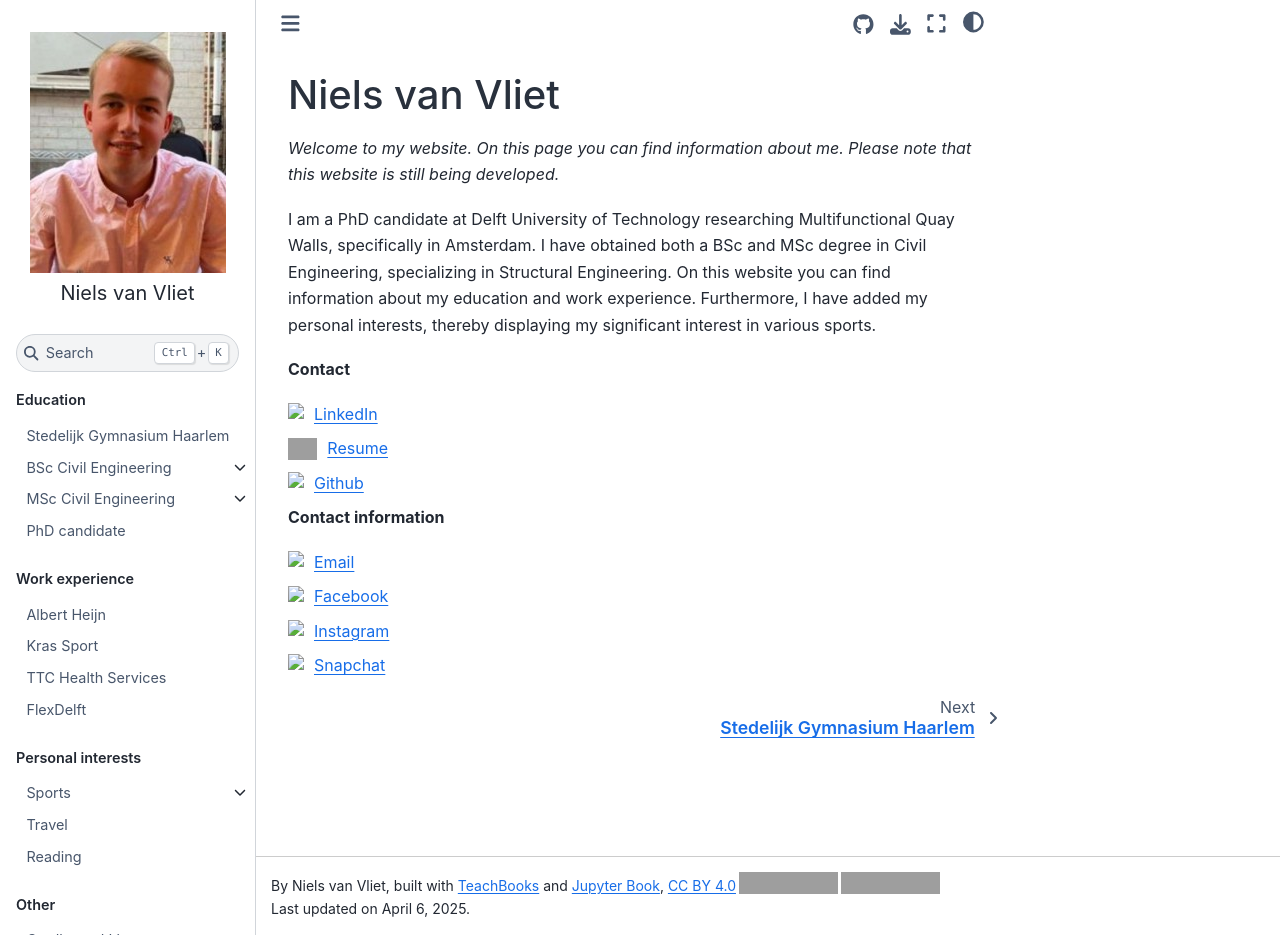
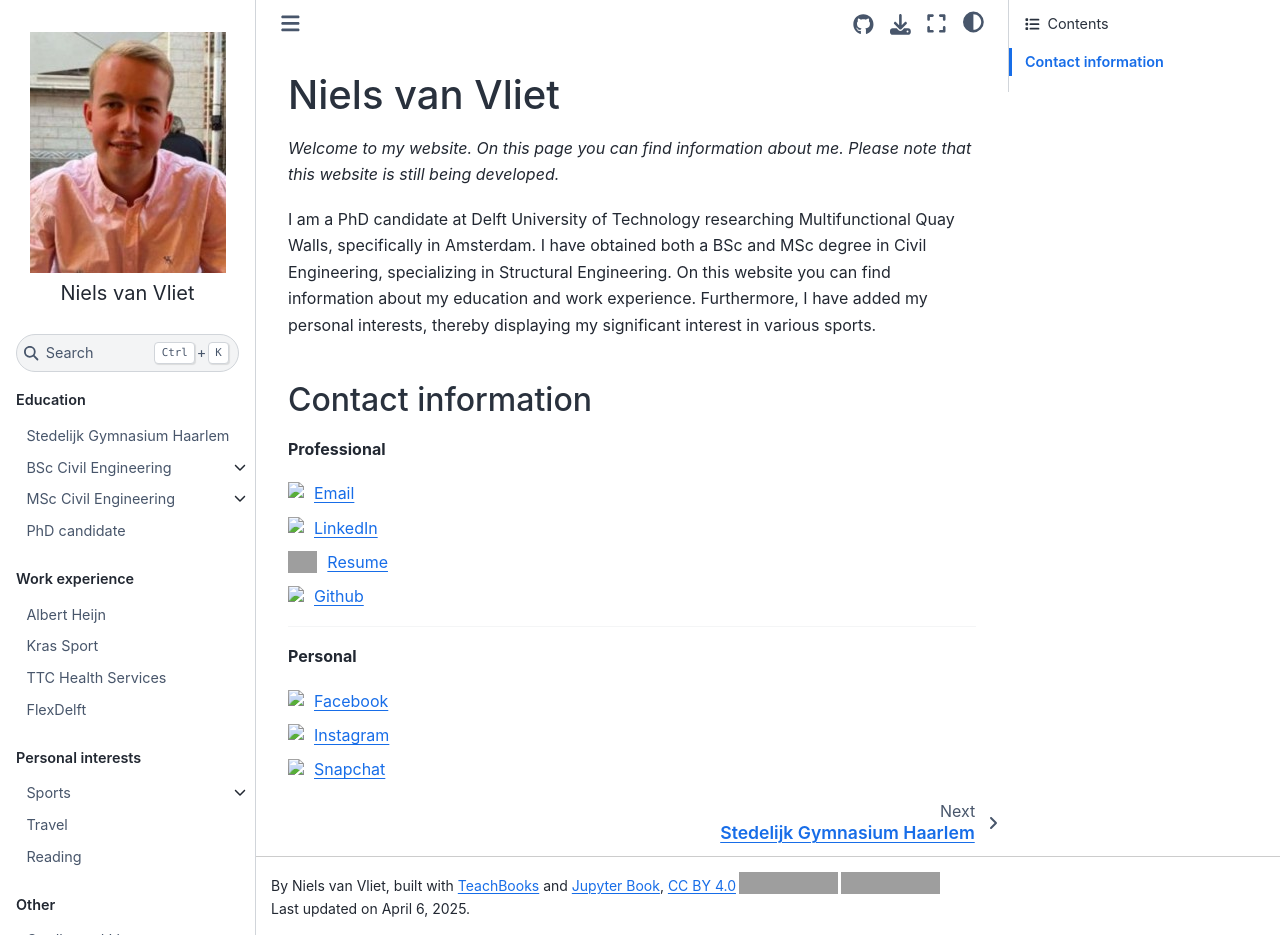
Before and after one commit to navanvliet/navanvliet, a Jupyter Book: the page built from book/intro.md, in a window 1280 px wide and 935 px high. Built offline with Jupyter Book 1.0.4 settings and Sphinx 7.4.7 and the Sphinx Book theme 1.1.4, drawn with Linux system fonts in a browser that asks for light colours; pages that are not in the unit, such as notebooks, are missing from menus; comment, search, counter and statistics services are not loaded; grey boxes are pictures that could not be loaded.

Commit message:
changes contact information

```diff
--- a/book/_toc.yml
+++ b/book/_toc.yml
@@ -26,7 +26,7 @@ parts:
     chapters:
     - file: Personalinterests/Sports/Sports.md
       sections:
-      - file: Personalinterests/Sports/Rowing.md
+      - file: Personalinterests/Sports/Rowing/Rowing.md
         sections:
         - file: Personalinterests/Sports/Rowing/143.md
         - file: Personalinterests/Sports/Rowing/144.md
@@ -34,6 +34,7 @@ parts:
         - file: Personalinterests/Sports/Rowing/146.md
         - file: Personalinterests/Sports/Rowing/147.md
       - file: Personalinterests/Sports/Cycling/Cycling.md
+      - file: Personalinterests/Sports/Running/Running.md
     - file: Personalinterests/Travel/Travel.md
     - file: Personalinterests/Reading/Reading.md
 
--- a/book/intro.md
+++ b/book/intro.md
@@ -5,7 +5,14 @@ _Welcome to my website. On this page you can find information about me. Please n
 
 I am a PhD candidate at Delft University of Technology researching Multifunctional Quay Walls, specifically in Amsterdam. I have obtained both a BSc and MSc degree in Civil Engineering, specializing in Structural Engineering. On this website you can find information about my education and work experience. Furthermore, I have added my personal interests, thereby displaying my significant interest in various sports.
 
-**Contact**
+## Contact information
+
+**Professional**
+<div style="display:flex; align-items:center; margin-bottom:8px;">
+  <img src="figures/gmail.jpg" style="height:22px; margin-right:10px;">
+  <a href="mailto:nielsvanvliet1999@gmail.com">Email</a>
+</div>
+
 <div style="display:flex; align-items:center; margin-bottom:8px;">
   <img src="figures/linkedin.png" style="height:22px; margin-right:10px;">
   <a href="https://www.linkedin.com/in/niels-van-vliet-005a4b229?utm_source=share&utm_campaign=share_via&utm_content=profile&utm_medium=ios_app">LinkedIn</a>
@@ -21,13 +28,9 @@ I am a PhD candidate at Delft University of Technology researching Multifunction
   <a href="https://github.com/navanvliet">Github</a>
 </div>
 
+---
 
-**Contact information**
-<div style="display:flex; align-items:center; margin-bottom:8px;">
-  <img src="figures/gmail.jpg" style="height:22px; margin-right:10px;">
-  <a href="mailto:nielsvanvliet1999@gmail.com">Email</a>
-</div>
-
+**Personal**
 <div style="display:flex; align-items:center; margin-bottom:8px;">
   <img src="figures/facebook.png" style="height:22px; margin-right:10px;">
   <a href="https://www.facebook.com/share/1BP6YcFVwv/?mibextid=wwXIfr">Facebook</a>
```
